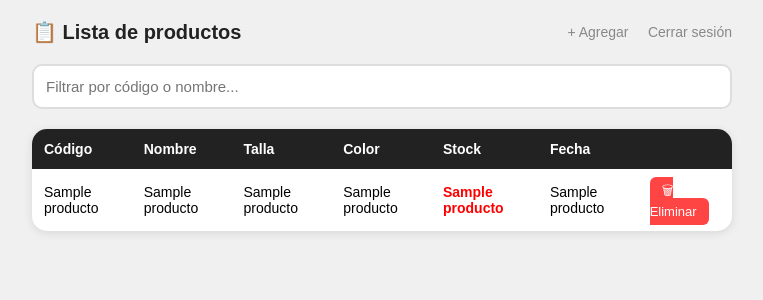
After one commit to UnTalWilson/inventario-app, a Python web app: template templates/lista.html in a window 1280 px wide. The commit adds this page. Shown: the top 300 px of the page, without its empty margins (258-1021 px from the left). Run offline with Jinja, Linux system fonts and the light colour scheme; the template is opened without the code that fills it: most values are stand-ins (such as "Sample title", 1, 10 or a date in 2020).

Commit message:
agregar lista y eliminar productos

```diff
--- a/templates/admin.html
+++ b/templates/admin.html
@@ -37,6 +37,7 @@
             <input name="ubicacion" placeholder="Ubicación en estante">
             <input name="imagen" placeholder="Imagen (ej: TEST1.jpg)">
             <button type="submit">✅ Guardar producto</button>
+            <a href="/admin/lista" style="display:block; text-align:center; margin-top:15px; color:#888; font-size:14px;">📋 Ver lista de productos</a>
         </form>
     </div>
 </body>
--- /dev/null
+++ b/templates/lista.html
@@ -0,0 +1,74 @@
+<!DOCTYPE html>
+<html>
+<head>
+    <title>Lista de Productos</title>
+    <meta name="viewport" content="width=device-width, initial-scale=1.0">
+    <style>
+        * { box-sizing: border-box; margin: 0; padding: 0; }
+        body { font-family: Arial; background: #f0f0f0; padding: 20px 15px; }
+        .header { display: flex; justify-content: space-between; align-items: center; max-width: 700px; margin: 0 auto 20px; }
+        .header h2 { font-size: 20px; color: #222; }
+        .links a { font-size: 14px; color: #888; text-decoration: none; margin-left: 15px; }
+        .links a:hover { color: #222; }
+        input[type="text"] { width: 100%; max-width: 700px; display: block; margin: 0 auto 20px; padding: 12px; font-size: 15px; border: 2px solid #ddd; border-radius: 10px; outline: none; }
+        input[type="text"]:focus { border-color: #222; }
+        .tabla { width: 100%; max-width: 700px; margin: 0 auto; background: white; border-radius: 15px; overflow: hidden; box-shadow: 0 2px 10px rgba(0,0,0,0.1); }
+        table { width: 100%; border-collapse: collapse; }
+        th { background: #222; color: white; padding: 12px; text-align: left; font-size: 14px; }
+        td { padding: 12px; font-size: 14px; border-bottom: 1px solid #f0f0f0; }
+        tr:last-child td { border-bottom: none; }
+        tr:hover td { background: #fafafa; }
+        .btn-eliminar { background: #ff4444; color: white; border: none; padding: 6px 12px; border-radius: 6px; cursor: pointer; font-size: 13px; text-decoration: none; }
+        .btn-eliminar:hover { background: #cc0000; }
+        .stock-ok { color: green; font-weight: bold; }
+        .stock-bajo { color: red; font-weight: bold; }
+    </style>
+</head>
+<body>
+    <div class="header">
+        <h2>📋 Lista de productos</h2>
+        <div class="links">
+            <a href="/admin">+ Agregar</a>
+            <a href="/logout">Cerrar sesión</a>
+        </div>
+    </div>
+
+    <input type="text" id="buscador" placeholder="Filtrar por código o nombre..." onkeyup="filtrar()">
+
+    <div class="tabla">
+        <table id="tablaProductos">
+            <tr>
+                <th>Código</th>
+                <th>Nombre</th>
+                <th>Talla</th>
+                <th>Color</th>
+                <th>Stock</th>
+                <th>Fecha</th>
+                <th></th>
+            </tr>
+            {% for p in productos %}
+            <tr>
+                <td>{{ p[1] }}</td>
+                <td>{{ p[2] }}</td>
+                <td>{{ p[3] }}</td>
+                <td>{{ p[4] }}</td>
+                <td class="{% if p[5] > 5 %}stock-ok{% else %}stock-bajo{% endif %}">{{ p[5] }}</td>
+                <td>{{ p[6] }}</td>
+                <td><a href="/admin/eliminar/{{ p[0] }}" class="btn-eliminar" onclick="return confirm('¿Eliminar este producto?')">🗑 Eliminar</a></td>
+            </tr>
+            {% endfor %}
+        </table>
+    </div>
+
+    <script>
+        function filtrar() {
+            const texto = document.getElementById("buscador").value.toLowerCase();
+            const filas = document.querySelectorAll("#tablaProductos tr:not(:first-child)");
+            filas.forEach(fila => {
+                const contenido = fila.textContent.toLowerCase();
+                fila.style.display = contenido.includes(texto) ? "" : "none";
+            });
+        }
+    </script>
+</body>
+</html>
```
Also changed, not shown: app.py (+32 -5 lines).
